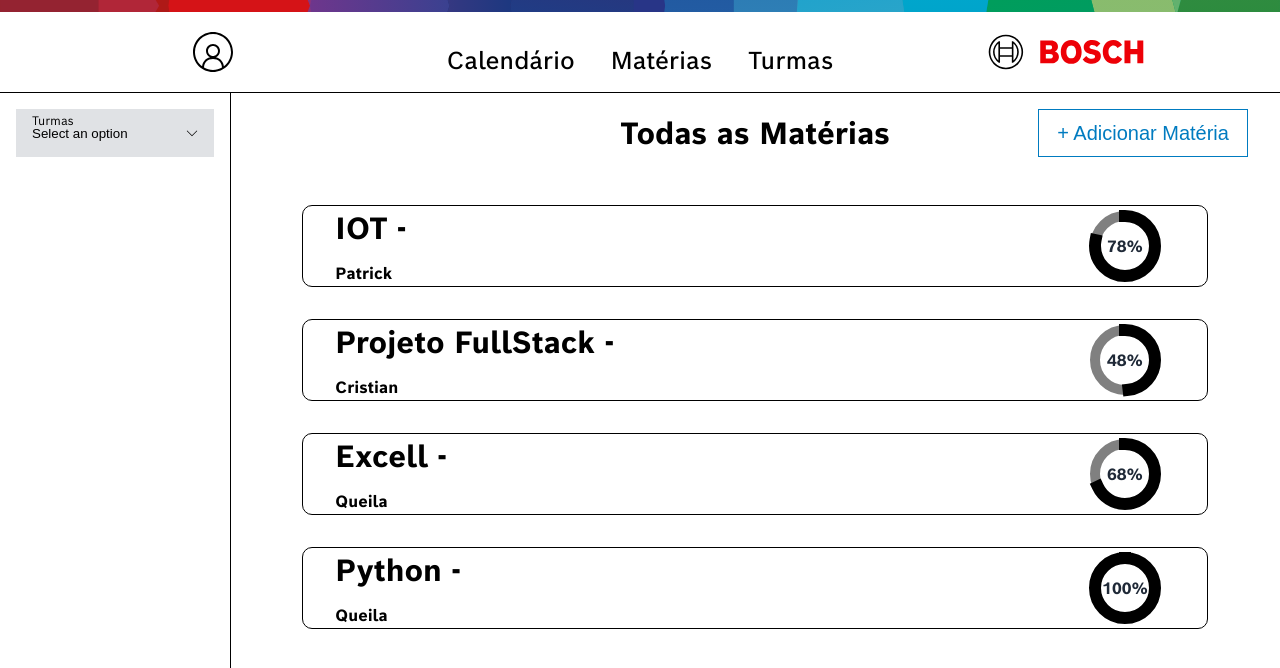
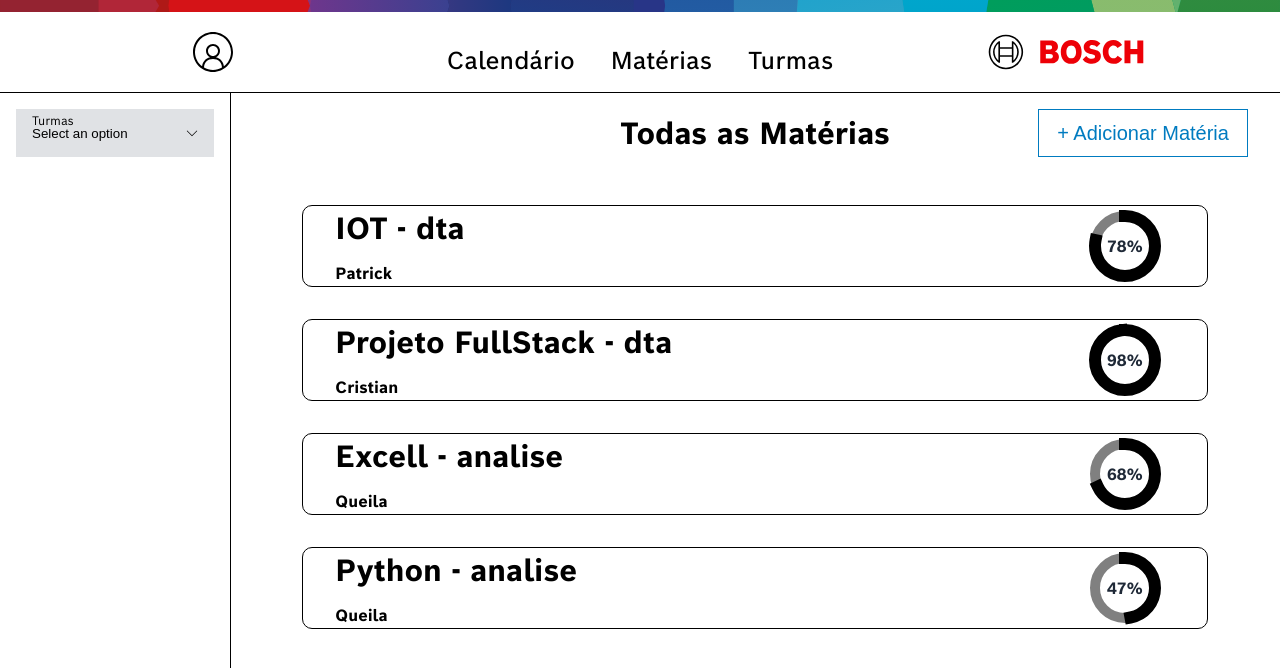
Before and after one commit to jheni1e/academic-calendar, a React (Vite) app in the folder academic-calendar/: page /calendario-academico/materias in a window 1280 px wide. Shown: the top 668 px of the page. Built offline with nearby package versions, Linux system fonts and the light colour scheme.

Commit message:
FIX: resolve dropdown state communication

```diff
--- a/academic-calendar/src/components/MenuSideBar/index.jsx
+++ b/academic-calendar/src/components/MenuSideBar/index.jsx
@@ -4,9 +4,18 @@ import Toggle from "../Toggle";
 import CircleChartItem from "../CircleChartItem";
 import DropdownList from "../DropdownList";
 
-const MenuSideBar = ({ items, option1, option2, hasToggle, hasItems, hasDropDown, LabelDropDown, OptionsDropDown}) => {
+const MenuSideBar = ({
+  items,
+  option1,
+  option2,
+  hasToggle,
+  hasItems,
+  hasDropDown,
+  LabelDropDown,
+  OptionsDropDown,
+  selectedValueDrop,
+  onDropDownChange}) => {
 
-  const [selectedClass, setSelectedClass] = useState("");
   const [activeItem, setActiveItem] = useState(option1);
   const color1 = "#19375E";
   const color2 = "#007BC0";
@@ -30,8 +39,8 @@ const MenuSideBar = ({ items, option1, option2, hasToggle, hasItems, hasDropDown
           <DropdownList
             label={LabelDropDown}
             options={OptionsDropDown}
-            selectedValue={selectedClass}
-            onChange={(e) => setSelectedClass(e.target.value)}
+            selectedValue={selectedValueDrop}
+            onChange={onDropDownChange}
           />
         }
       </div>
--- a/academic-calendar/src/pages/SubjectPage/index.jsx
+++ b/academic-calendar/src/pages/SubjectPage/index.jsx
@@ -2,18 +2,34 @@ import ViewSubjectComponent from "../../components/ViewSubjectComponent";
 import BoschButton from "../../components/BoschButton";
 import "./index.css";
 import MenuSideBar from "../../components/MenuSideBar";
+import { useState } from "react";
 
 function Subject() {
+  const [selectedValue, setSelectedValue] = useState("");
+  const subjects = [
+    {name: "IOT", reponsible: "Patrick", class: "dta", percentage: 78},
+    {name: "Projeto FullStack", reponsible: "Cristian", class: "dta", percentage: 98},
+    {name: "Excell", reponsible: "Queila", class: "analise", percentage: 68},
+    {name: "Python", reponsible: "Queila", class: "analise", percentage: 47},
+  ]
 
   const listMenu = [
     { value: "analise", label: "Análise" },
     { value: "dta", label: "DTA" },
     { value: "manufatura", label: "Manufatura" }
   ];
+
+  console.log(selectedValue);
   return (
     <>
       <div className="container-page">
-        <MenuSideBar hasToggle={false} hasDropDown={true} OptionsDropDown={listMenu} LabelDropDown={"Turmas"}></MenuSideBar>
+        <MenuSideBar
+          hasToggle={false}
+          hasDropDown={true}
+          OptionsDropDown={listMenu}
+          LabelDropDown={"Turmas"}
+          selectedValueDrop={selectedValue}
+          onDropDownChange={(e) => setSelectedValue(e.target.value)}></MenuSideBar>
         <div className="container-subjects">
           <div className="title">
             <h1 >Todas as Matérias</h1>
@@ -21,10 +37,13 @@ function Subject() {
               <BoschButton text={"+  Adicionar Matéria"} type={"secondary"}></BoschButton>
             </div>
           </div>
-          <ViewSubjectComponent SubjectName={"IOT"} Responsible={"Patrick"} Percentage={78}></ViewSubjectComponent>
-          <ViewSubjectComponent SubjectName={"Projeto FullStack"} Responsible={"Cristian"} Percentage={48}></ViewSubjectComponent>
-          <ViewSubjectComponent SubjectName={"Excell"} Responsible={"Queila"} Percentage={68}></ViewSubjectComponent>
-          <ViewSubjectComponent SubjectName={"Python"} Responsible={"Queila"} Percentage={100}></ViewSubjectComponent>
+          {subjects
+            .filter(subject =>
+              selectedValue === "" || subject.class === selectedValue
+            )
+            .map((subject)=> (
+              <ViewSubjectComponent SubjectName={subject.name} Responsible={subject.reponsible} Percentage={subject.percentage} Class={subject.class}></ViewSubjectComponent>
+          ))}
         </div>
       </div>
     </>
```
